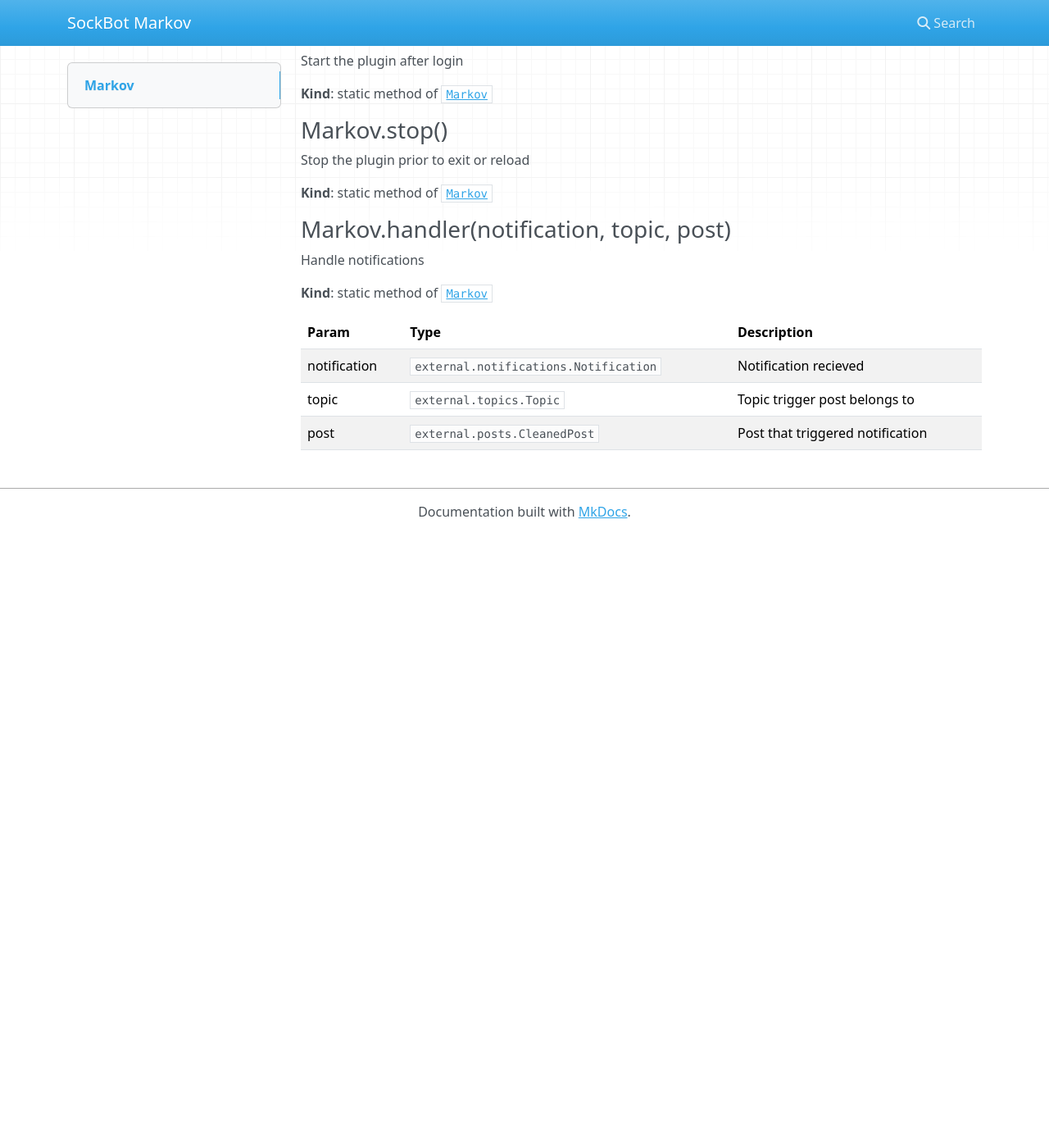
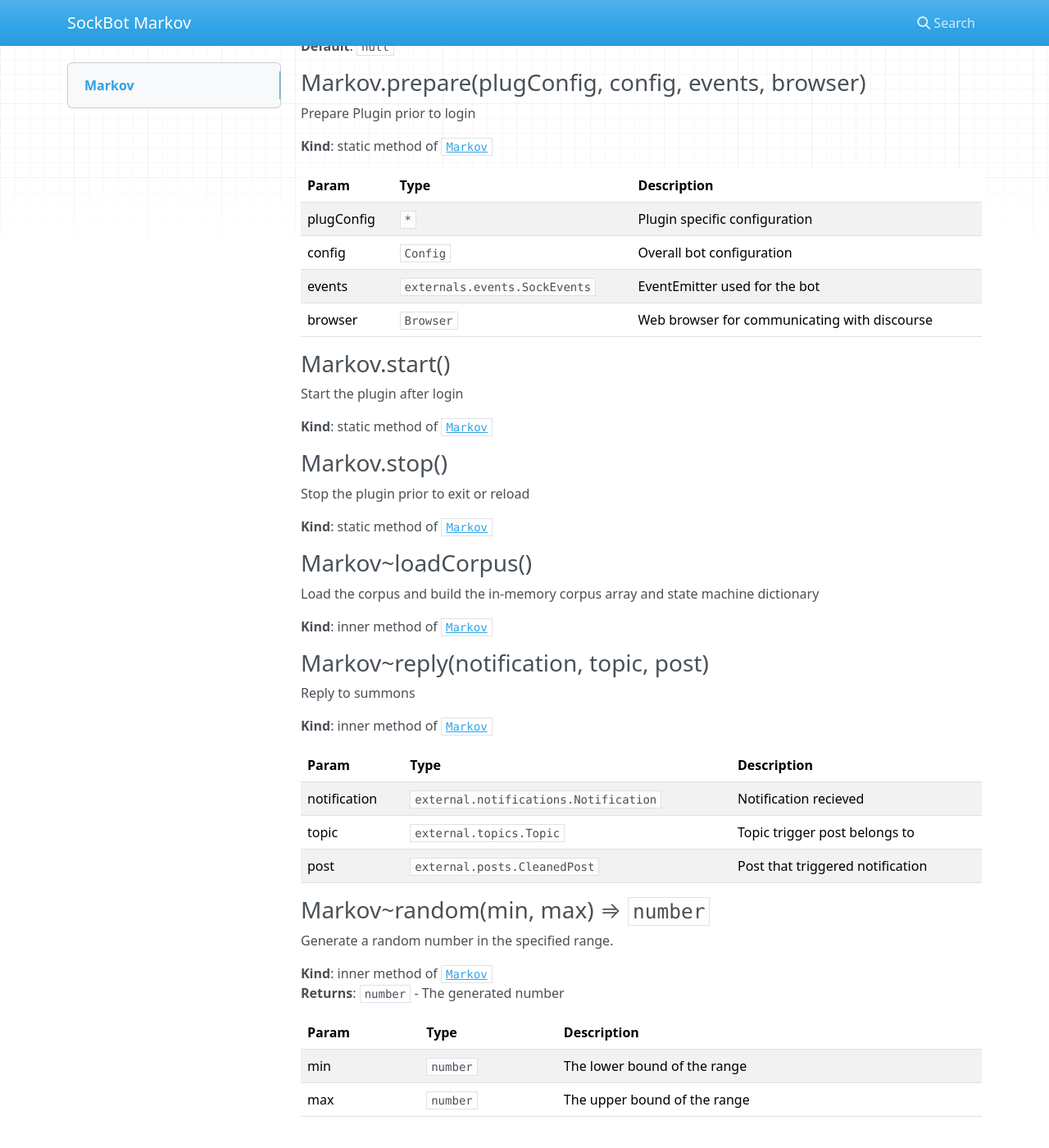
Before and after one commit to SockDrawer/SockBot-Markov, an MkDocs documentation site: the page built from docs/api/Markov.md, in a window 1280 px wide and 1400 px high, scrolled down 701 px. Shown: the whole window at 82% size. Built offline with MkDocs 1.6.1, drawn with Linux system fonts in a browser that asks for light colours; nearby versions of some CDN libraries; before the commit the page ends 1353 px from its top, so only the background shows below that; some of the changed text lies outside the part shown.

Commit message:
Automatically push updated documentation [ci skip]

```diff
--- a/docs/api/Markov.md
+++ b/docs/api/Markov.md
@@ -6,11 +6,28 @@ Markov
 **License**: MIT
 
 * [Markov](#module_Markov)
-  * [.prepare(plugConfig, config, events, browser)](#module_Markov.prepare)
-  * [.start()](#module_Markov.start)
-  * [.stop()](#module_Markov.stop)
-  * [.handler(notification, topic, post)](#module_Markov.handler)
+  * _static_
+    * [.defaultConfig](#module_Markov.defaultConfig)
+      * [.corpus](#module_Markov.defaultConfig.corpus) : <code>string</code>
+    * [.prepare(plugConfig, config, events, browser)](#module_Markov.prepare)
+    * [.start()](#module_Markov.start)
+    * [.stop()](#module_Markov.stop)
+  * _inner_
+    * [~loadCorpus()](#module_Markov..loadCorpus)
+    * [~reply(notification, topic, post)](#module_Markov..reply)
+    * [~random(min, max)](#module_Markov..random) ⇒ <code>number</code>
 
+<a name="module_Markov.defaultConfig"></a>
+### Markov.defaultConfig
+Default plugin configuration
+
+**Kind**: static property of <code>[Markov](#module_Markov)</code>
+<a name="module_Markov.defaultConfig.corpus"></a>
+#### defaultConfig.corpus : <code>string</code>
+Corpus location
+
+**Kind**: static property of <code>[defaultConfig](#module_Markov.defaultConfig)</code>
+**Default**: <code>null</code>
 <a name="module_Markov.prepare"></a>
 ### Markov.prepare(plugConfig, config, events, browser)
 Prepare Plugin prior to login
@@ -34,14 +51,31 @@ Start the plugin after login
 Stop the plugin prior to exit or reload
 
 **Kind**: static method of <code>[Markov](#module_Markov)</code>
-<a name="module_Markov.handler"></a>
-### Markov.handler(notification, topic, post)
-Handle notifications
+<a name="module_Markov..loadCorpus"></a>
+### Markov~loadCorpus()
+Load the corpus and build the in-memory corpus array and state machine dictionary
 
-**Kind**: static method of <code>[Markov](#module_Markov)</code>
+**Kind**: inner method of <code>[Markov](#module_Markov)</code>
+<a name="module_Markov..reply"></a>
+### Markov~reply(notification, topic, post)
+Reply to summons
+
+**Kind**: inner method of <code>[Markov](#module_Markov)</code>
 
 | Param | Type | Description |
 | --- | --- | --- |
 | notification | <code>external.notifications.Notification</code> | Notification recieved |
 | topic | <code>external.topics.Topic</code> | Topic trigger post belongs to |
 | post | <code>external.posts.CleanedPost</code> | Post that triggered notification |
+
+<a name="module_Markov..random"></a>
+### Markov~random(min, max) ⇒ <code>number</code>
+Generate a random number in the specified range.
+
+**Kind**: inner method of <code>[Markov](#module_Markov)</code>
+**Returns**: <code>number</code> - The generated number
+
+| Param | Type | Description |
+| --- | --- | --- |
+| min | <code>number</code> | The lower bound of the range |
+| max | <code>number</code> | The upper bound of the range |
```
